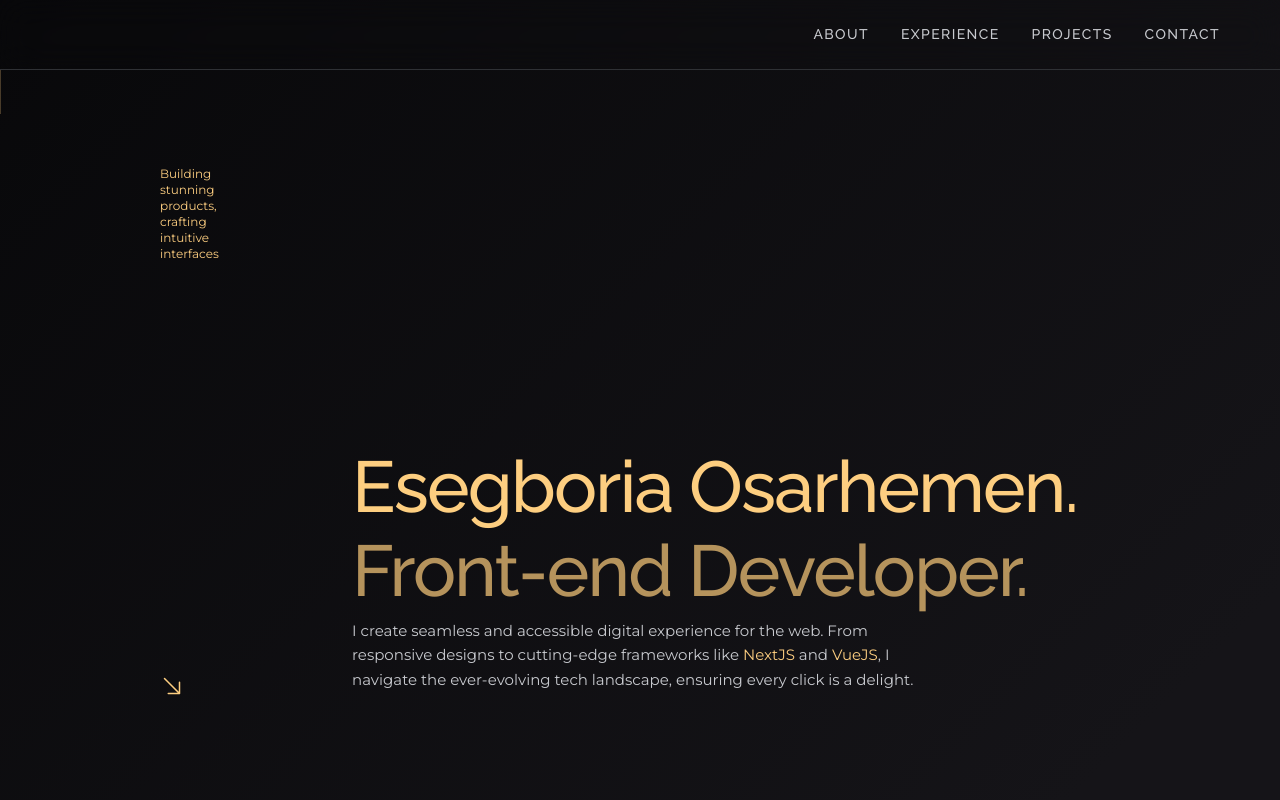
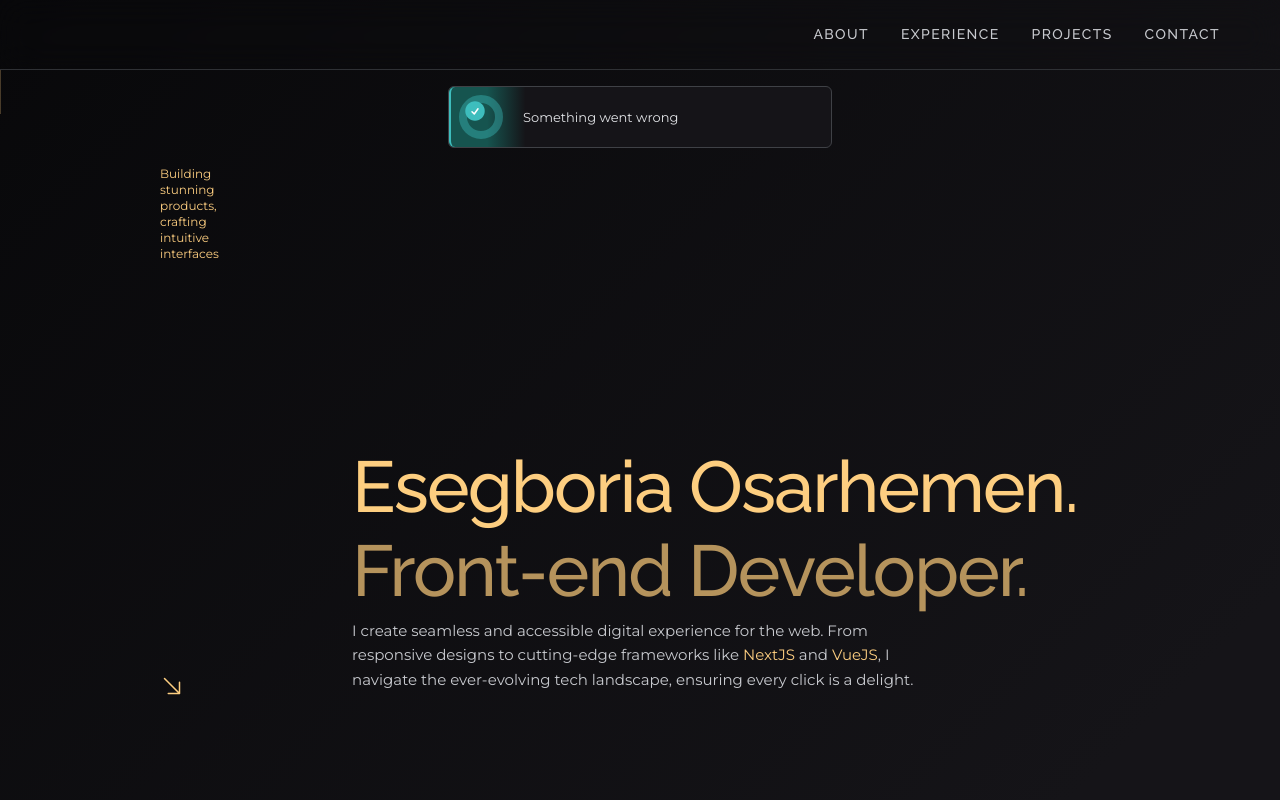
Before and after one commit to eseoooo/v1, a Next.js app: page / in a window 1280 px wide. Shown: the top 800 px of the page. Built offline with nearby package versions, Linux system fonts and the light colour scheme.

Commit message:
add top notification

```diff
--- a/components/header/header.js
+++ b/components/header/header.js
@@ -1,9 +1,11 @@
 import NavBar from "@/components/header/nav-bar";
+import Notification from "@/components/header/notification";
 
 export default function Header() {
   return (
     <header className="fixed z-20">
       <NavBar />
+      <Notification message="Something went wrong " status="success" />
     </header>
   );
 }
--- /dev/null
+++ b/components/header/notification.js
@@ -0,0 +1,41 @@
+import CheckCircleIcon from "@/public/icons/check-circle-icon.svg";
+import XCircleIcon from "@/public/icons/x-circle-icon.svg";
+export default function Notification({ message, status = "success" }) {
+  return (
+    <div className="flex justify-center">
+      <div
+        className={`mt-4 flex gap-x-2 items-center w-[90%] xs:max-w-sm border-0.5 border-dark-700 rounded-md ${
+          status === "success"
+            ? "bg-gradient-to-r from-notification-green-900 from-10% to-bg-gray-800 to-20%"
+            : "bg-gradient-to-r from-notification-red-900 from-10% to-bg-gray-800 to-20%"
+        }`}
+      >
+        <div
+          className={`h-full rounded-l-md border-l-2 flex items-center ${
+            status === "success"
+              ? "border-notification-green-800"
+              : "border-notification-red-800"
+          }`}
+        >
+          <div
+            className={`flex w-9 h-9 rounded-full outline outline-8 -outline-offset-4 ml-3 ${
+              status === "success"
+                ? "outline-notification-green-800/40  text-notification-green-800"
+                : "outline-notification-red-800/40  text-notification-red-800"
+            } `}
+          >
+            {status === "success" ? <CheckCircleIcon /> : <XCircleIcon />}
+          </div>
+        </div>
+        <p
+          className="text-base-sm flex-1 mb-0 px-4 py-5 text-light-500"
+          role="alert"
+          aria-live="assertive"
+          aria-atomic="true"
+        >
+          {message}
+        </p>
+      </div>
+    </div>
+  );
+}
--- a/lib/actions.js
+++ b/lib/actions.js
@@ -10,7 +10,7 @@ export const sendContactForm = async (formData) => {
   };
 
   sg.setApiKey(process.env.SENDGRID_API_KEY);
-  const msg = {
+  const message = {
     to: process.env.TO_EMAIL_ADDRESS,
     from: {
       email: process.env.FROM_EMAIL_ADDRESS,
@@ -20,8 +20,10 @@ export const sendContactForm = async (formData) => {
     subject: rawFormData.subject,
     text: rawFormData.message,
   };
+
   try {
-    await sg.send(msg);
+    // validate form and form status
+    await sg.send(message);
   } catch (error) {
     console.error(error);
   }
--- a/tailwind.config.js
+++ b/tailwind.config.js
@@ -59,6 +59,11 @@ module.exports = {
         // Main background
         "bg-gray-900": "#08080a",
         "bg-gray-800": "#151418",
+        //notification
+        "notification-green-900": "#16544f",
+        "notification-green-800": "#3ebdbd",
+        "notification-red-900": "#481b21",
+        "notification-red-800": "#ff7b7a",
       },
     },
   },
```
Also changed, not shown: public/icons/check-circle-icon.svg (added), public/icons/x-circle-icon.svg (added).
